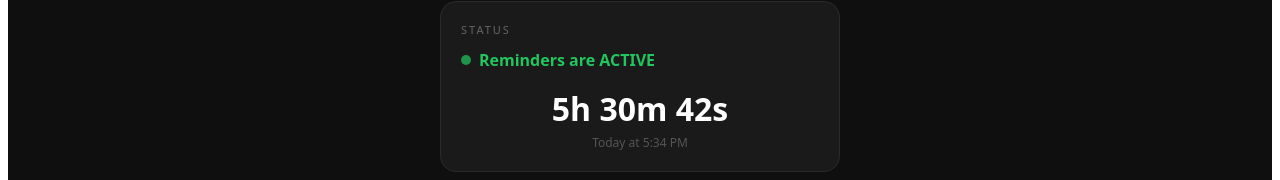
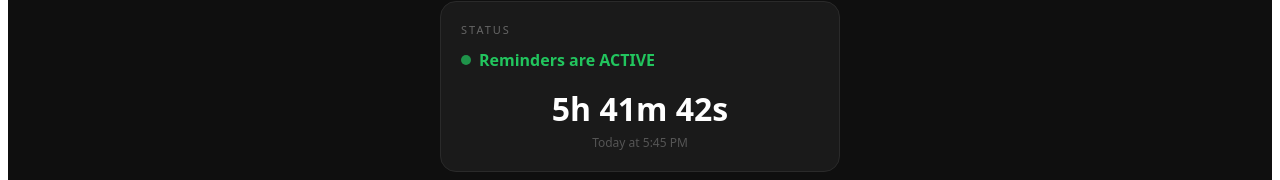
Before and after one commit to Nithinnani2002/cab-reminder, a React (Create React App) app: page / in a window 1280 px wide. Shown: the part 124-304 px from the top of the page. Built offline with nearby package versions, Linux system fonts and the light colour scheme.

Commit message:
Update App.js

```diff
--- a/src/App.js
+++ b/src/App.js
@@ -24,14 +24,14 @@ export default function App() {
     function updateCountdown() {
       const now = new Date();
       const target = new Date();
-      target.setHours(17, 34, 0, 0);
+      target.setHours(17, 45, 0, 0);
       if (target < now) target.setDate(target.getDate() + 1);
       const diff = target - now;
       const h = Math.floor(diff / 3600000);
       const m = Math.floor((diff % 3600000) / 60000);
       const s = Math.floor((diff % 60000) / 1000);
       setCountdown(`${h}h ${m}m ${s}s`);
-      setNextSlot("Today at 5:34 PM");
+      setNextSlot("Today at 5:45 PM");
     }
     updateCountdown();
     const t = setInterval(updateCountdown, 1000);
@@ -45,7 +45,7 @@ export default function App() {
       if (now.getDay() !== 3) return;
       const hour = now.getHours();
       const min = now.getMinutes();
-      if (hour === 17 && min === 34) {
+      if (hour === 17 && min === 45) {
         const slot = 0;
         if (slotRef.current <= slot) {
           slotRef.current = slot + 1;
```
